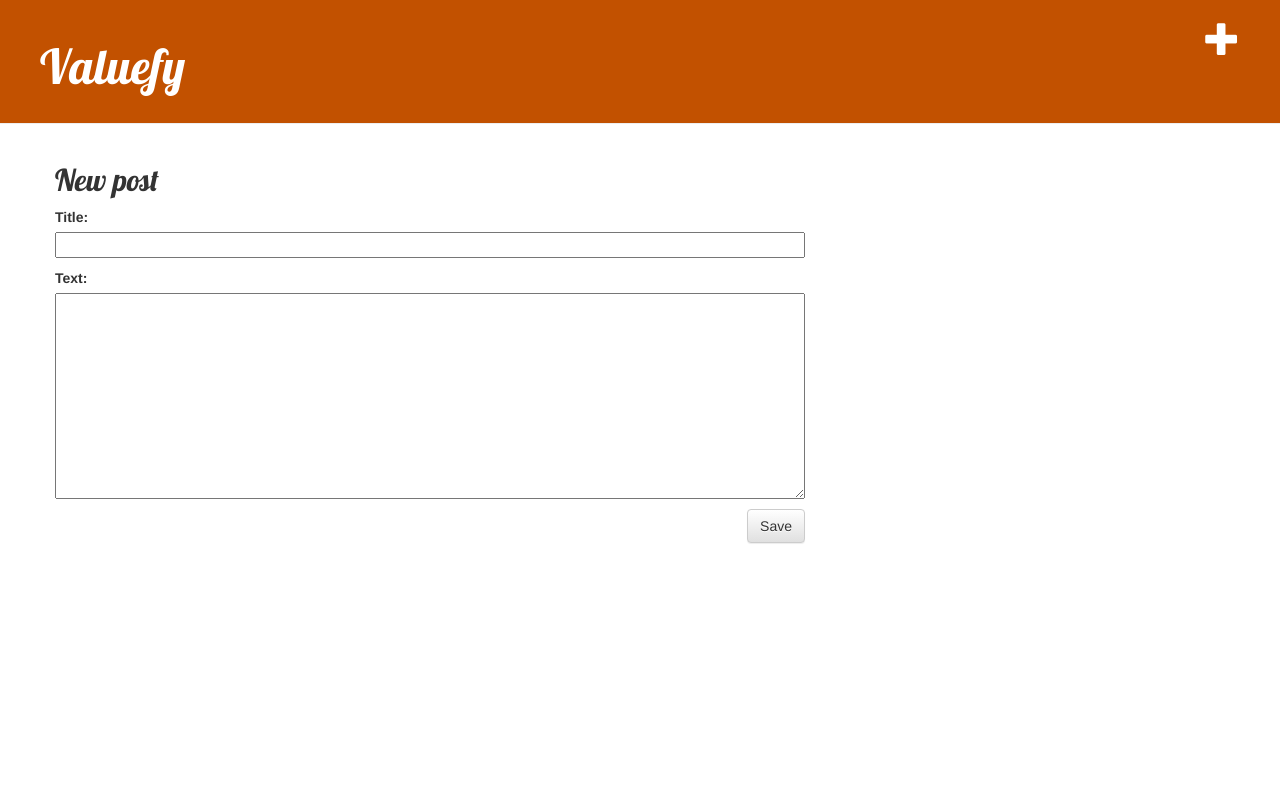
After one commit to pantzare/apartment_valuation, a Django app: page /post/new/ in a window 1280 px wide. The commit adds this page. Run offline with Django 3.2, Linux system fonts and the light colour scheme; some libraries are stand-ins or nearby versions.

Commit message:
forms added

```diff
--- /dev/null
+++ b/mysite/blog/forms.py
@@ -0,0 +1,9 @@
+from django import forms
+
+from .models import Post
+
+class PostForm(forms.ModelForm):
+
+    class Meta:
+        model = Post
+        fields = ('title', 'text',)
--- /dev/null
+++ b/mysite/blog/static/css/blog.css
@@ -0,0 +1,46 @@
+.page-header {
+    background-color: #C25100;
+    margin-top: 0;
+    padding: 20px 20px 20px 40px;
+}
+
+.page-header h1, .page-header h1 a, .page-header h1 a:visited, .page-header h1 a:active {
+    color: #ffffff;
+    font-size: 36pt;
+    text-decoration: none;
+}
+
+.content {
+    margin-left: 40px;
+}
+
+h1, h2, h3, h4 {
+    font-family: 'Lobster', cursive;
+}
+
+.date {
+    color: #828282;
+}
+
+.save {
+    float: right;
+}
+
+.post-form textarea, .post-form input {
+    width: 100%;
+}
+
+.top-menu, .top-menu:hover, .top-menu:visited {
+    color: #ffffff;
+    float: right;
+    font-size: 26pt;
+    margin-right: 20px;
+}
+
+.post {
+    margin-bottom: 70px;
+}
+
+.post h2 a, .post h2 a:visited {
+    color: #000000;
+}
--- /dev/null
+++ b/mysite/blog/templates/blog/base.html
@@ -0,0 +1,24 @@
+{% load static %}
+<html>
+    <head>
+    	<title>Lägenhetsvärdering</title>
+    	<link href="//fonts.googleapis.com/css?family=Lobster&subset=latin,latin-ext" rel="stylesheet" type="text/css">
+    	<link rel="stylesheet" href="//maxcdn.bootstrapcdn.com/bootstrap/3.2.0/css/bootstrap.min.css">
+		<link rel="stylesheet" href="//maxcdn.bootstrapcdn.com/bootstrap/3.2.0/css/bootstrap-theme.min.css">
+		<link rel="stylesheet" href="{% static 'css/blog.css' %}">
+    </head>
+    <body>
+        <div class="page-header">
+        	<a href="{% url 'post_new' %}" class="top-menu"><span class="glyphicon glyphicon-plus"></span></a>
+        	<h1><a href="/">Valuefy</a></h1>
+    	</div>
+    	<div class="content container">
+        	<div class="row">
+            	<div class="col-md-8">
+            		{% block content %}
+           			{% endblock %}
+            	</div>
+        	</div>
+    	</div>
+    </body>
+</html>
--- /dev/null
+++ b/mysite/blog/templates/blog/post_edit.html
@@ -0,0 +1,9 @@
+{% extends 'blog/base.html' %}
+
+{% block content %}
+    <h2>New post</h2>
+    <form method="POST" class="post-form">{% csrf_token %}
+        {{ form.as_p }}
+        <button type="submit" class="save btn btn-default">Save</button>
+    </form>
+{% endblock %}
--- a/mysite/blog/urls.py
+++ b/mysite/blog/urls.py
@@ -3,4 +3,5 @@ from . import views
 
 urlpatterns = [
     path('', views.post_list, name='post_list'),
+    path('post/new/', views.post_new, name='post_new'),
 ]
--- a/mysite/blog/views.py
+++ b/mysite/blog/views.py
@@ -1,7 +1,23 @@
 from django.shortcuts import render
 from django.utils import timezone
 from .models import Post
+from .forms import PostForm
+from django.shortcuts import redirect
 
 def post_list(request):
     posts = Post.objects.filter(published_date__lte=timezone.now()).order_by('published_date')
     return render(request, 'blog/post_list.html', {'posts': posts})
+
+def post_new(request):
+	if request.method == "POST":
+		form = PostForm(request.POST)
+
+		if form.is_valid():
+		    post = form.save(commit=False)
+		    post.author = request.user
+		    post.published_date = timezone.now()
+		    post.save()
+		    return redirect('post_list')
+	else:
+		form = PostForm()
+	return render(request, 'blog/post_edit.html', {'form': form})
--- a/mysite/mysite/settings.py
+++ b/mysite/mysite/settings.py
@@ -37,7 +37,7 @@ INSTALLED_APPS = [
     'django.contrib.sessions',
     'django.contrib.messages',
     'django.contrib.staticfiles',
-    'blog.apps.BlogConfig'
+    'blog.apps.BlogConfig',
 ]
 
 MIDDLEWARE = [
```
Also changed, not shown: mysite/blog/templates/blog/post_list.html (+12 -19 lines), mysite/db.sqlite3, 1 other file.
